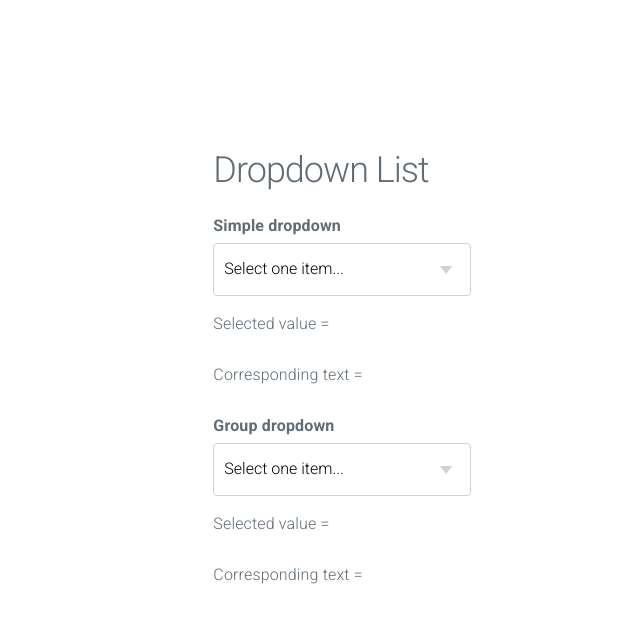
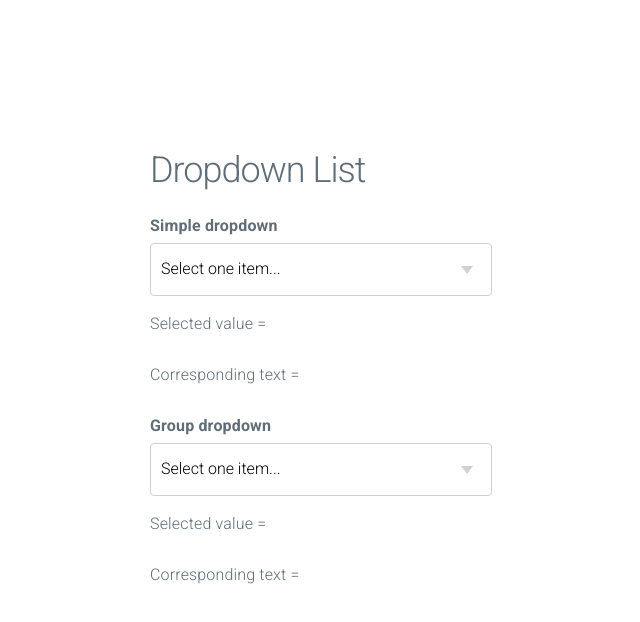
Before and after one commit to claudiobarsante/react-basic-components, a React (Create React App) app: page /dropdown in a window 1280 px wide. Shown: the top 622 px of the page, without its empty margins (319-959 px from the left). Built offline with nearby package versions, Linux system fonts and the light colour scheme.

Commit message:
ajust dropdown width

```diff
--- a/src/pages/Dropdown/styles.css
+++ b/src/pages/Dropdown/styles.css
@@ -4,3 +4,7 @@
 	align-items: center;
 	height: 100vh;
 }
+
+select {
+	width: 30rem;
+}
```
